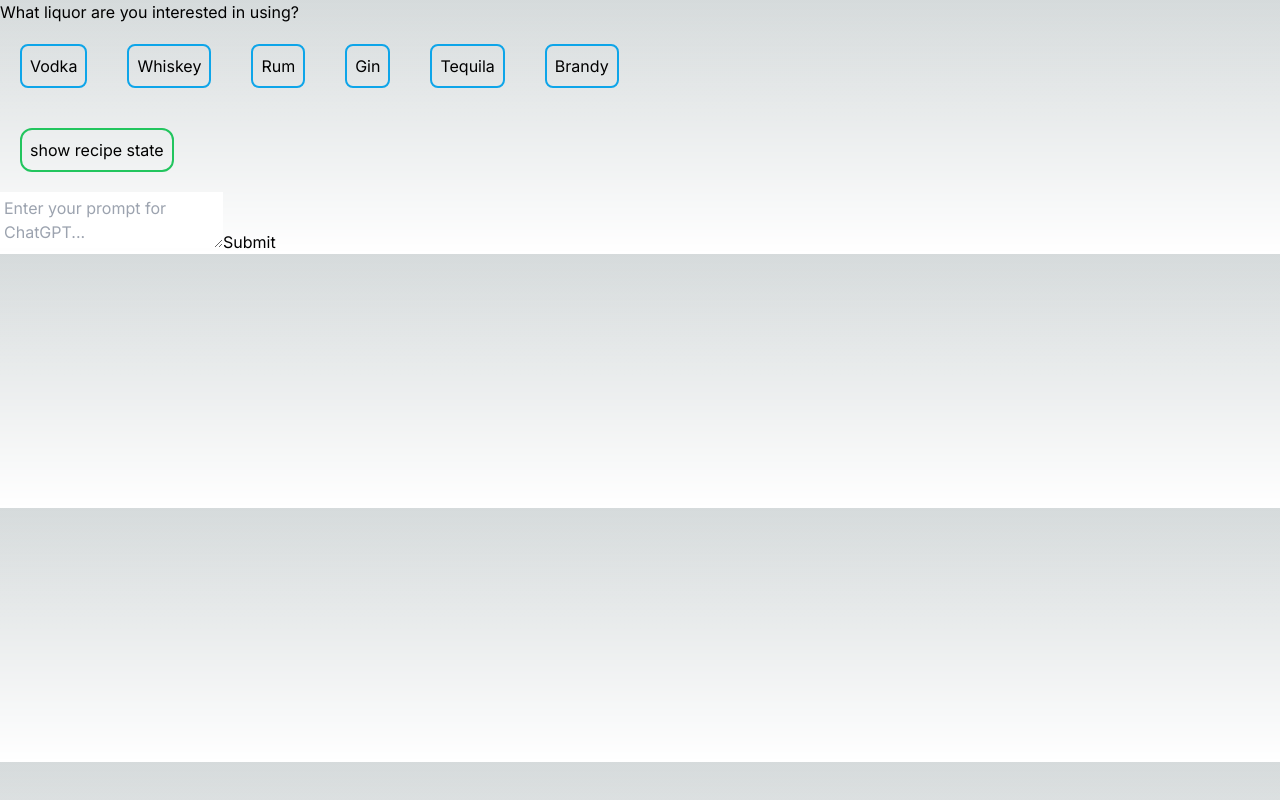
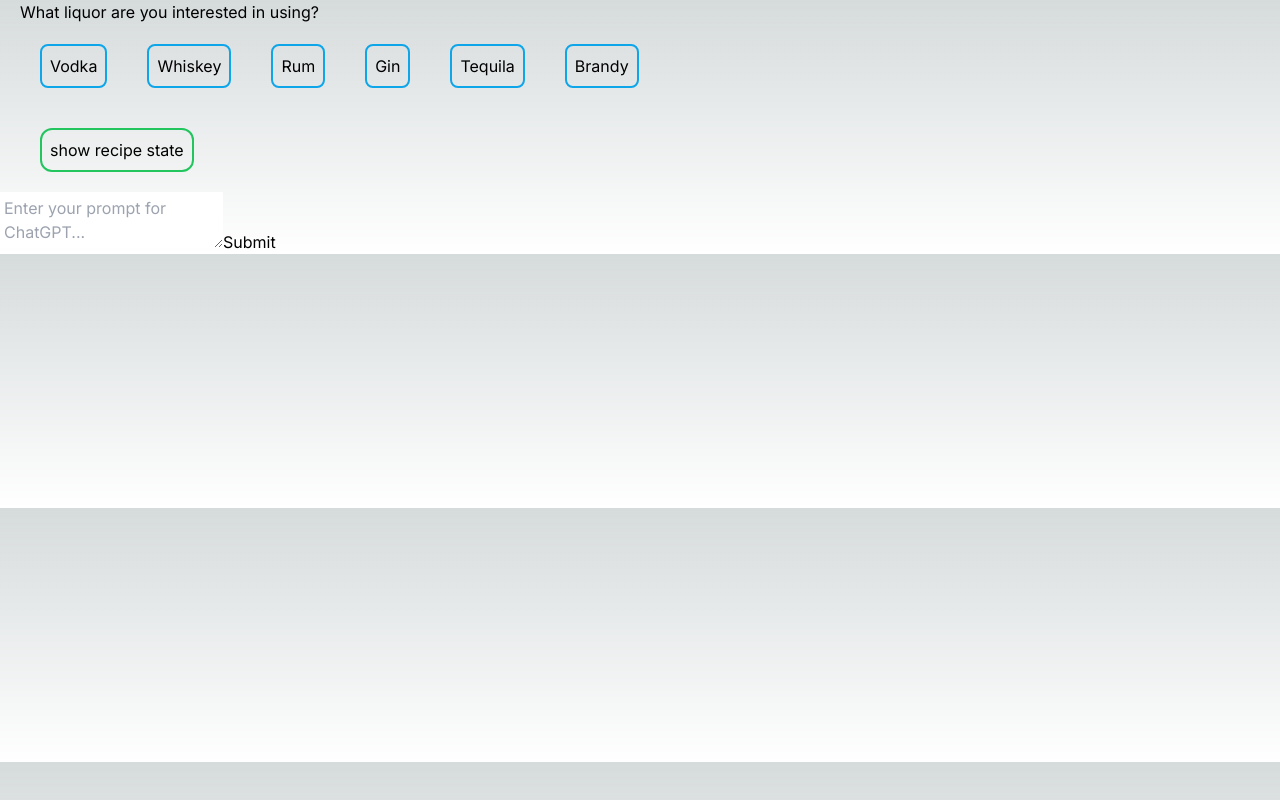
Before and after one commit to kingkwongsta/mixology, a Next.js app: page / in a window 1280 px wide. Built offline with nearby package versions, Linux system fonts and the light colour scheme.

Commit message:
styling of liquorchoice component

```diff
--- a/src/app/components/LiquorChoice.jsx
+++ b/src/app/components/LiquorChoice.jsx
@@ -35,8 +35,8 @@ export default function LiquorChoice() {
   function renderRecipe() {
     return (
       <div>
-        <h2>Name: {recipe.name}</h2>
-        <div>
+        <h2 className="my-3">Cocktail: {recipe.name}</h2>
+        <div className="my-3">
           <strong>Ingredients:</strong>
           <ul>
             {recipe.ingredients.map((ingredient, index) => (
@@ -46,7 +46,7 @@ export default function LiquorChoice() {
             ))}
           </ul>
         </div>
-        <div>
+        <div className="my-3">
           <strong>Instructions:</strong>
           <ol>
             {recipe.instructions.split("\n").map((instruction, index) => (
@@ -66,7 +66,7 @@ export default function LiquorChoice() {
   }
 
   return (
-    <div>
+    <div className="mx-5">
       <h2>What liquor are you interested in using?</h2>
       <LiquorButtons handleLiquorChoice={handleLiquorChoice} />
       <div className="">{recipe ? renderRecipe() : ""}</div>
```
